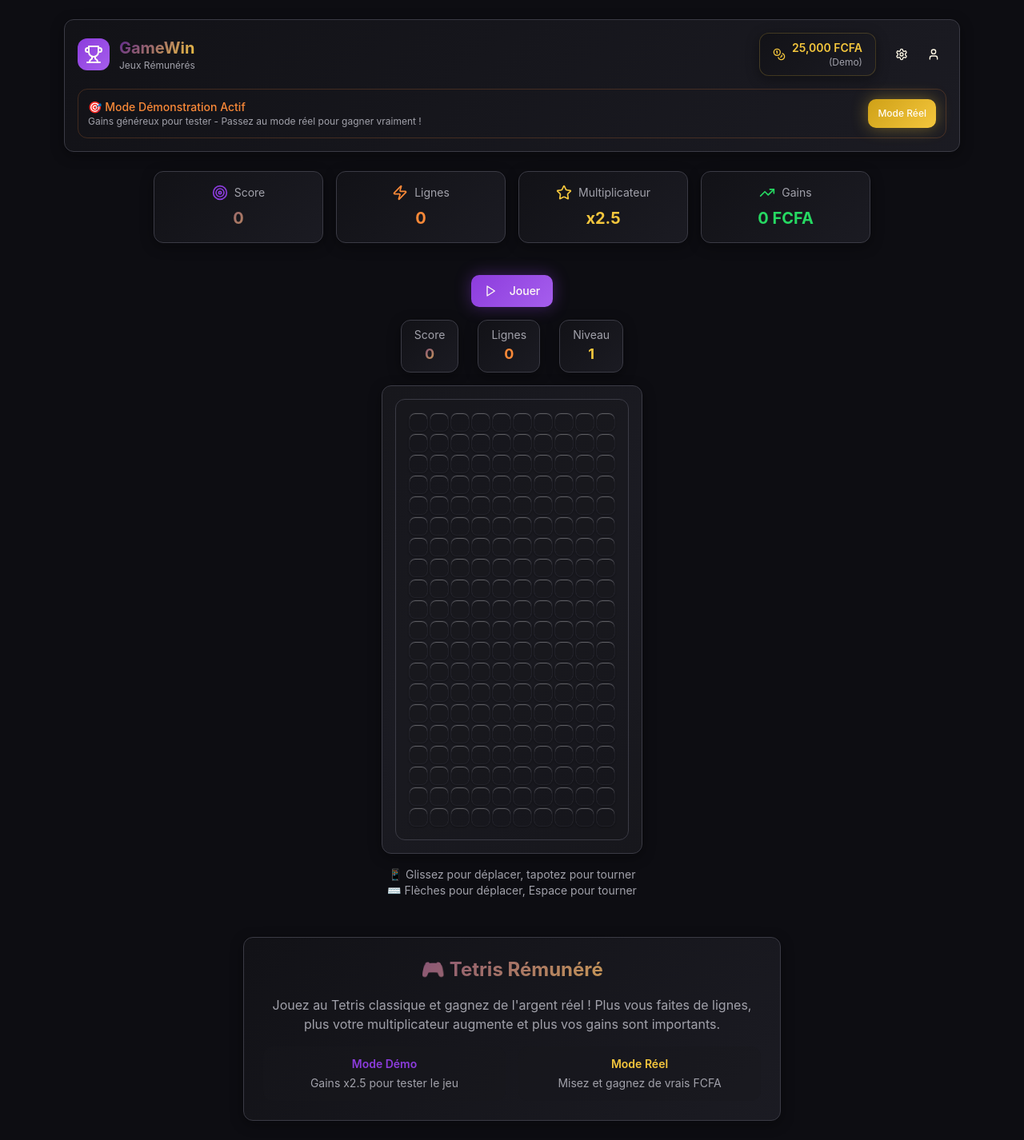
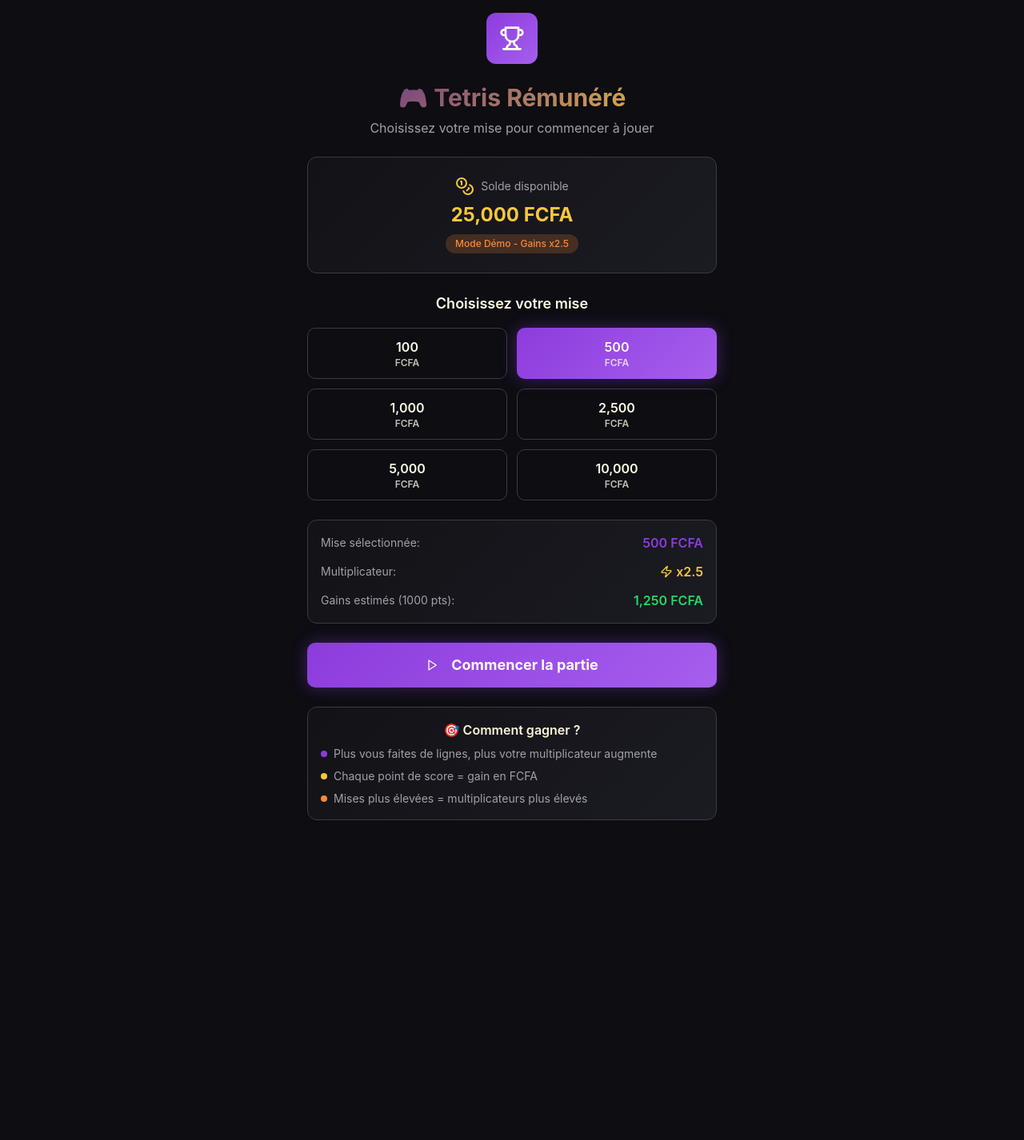
Before and after one commit to I-GLOBAL71/inception-igniter, a React (Vite) app: page / in a window 1280 px wide. Shown: the whole page at 80% size. After the commit the page ends 1042 px from the top, so only its background shows below. Built offline with nearby package versions, Linux system fonts and the light colour scheme.

Commit message:
Refactor game page layout

```diff
--- /dev/null
+++ b/src/components/game/BettingScreen.tsx
@@ -0,0 +1,144 @@
+import React, { useState } from 'react';
+import { Button } from '@/components/ui/button';
+import { Card } from '@/components/ui/card';
+import { Coins, Play, Trophy, Zap } from 'lucide-react';
+
+interface BettingScreenProps {
+  balance: number;
+  demoMode: boolean;
+  onStartGame: (betAmount: number) => void;
+}
+
+const BET_AMOUNTS = [100, 500, 1000, 2500, 5000, 10000];
+
+export default function BettingScreen({ balance, demoMode, onStartGame }: BettingScreenProps) {
+  const [selectedBet, setSelectedBet] = useState(500);
+
+  const handleStartGame = () => {
+    onStartGame(selectedBet);
+  };
+
+  const getMultiplier = (amount: number) => {
+    if (demoMode) return 2.5;
+    return 1.0 + (amount / 10000);
+  };
+
+  const getEstimatedGains = (amount: number) => {
+    const baseGain = 1000; // Score moyen estimé
+    return Math.floor(baseGain * getMultiplier(amount) * (demoMode ? 0.5 : 0.1));
+  };
+
+  return (
+    <div className="min-h-screen flex items-center justify-center bg-background p-4">
+      <div className="w-full max-w-lg space-y-6">
+        {/* Header */}
+        <div className="text-center space-y-2">
+          <div className="flex justify-center">
+            <div className="w-16 h-16 rounded-xl bg-gradient-primary flex items-center justify-center mb-4">
+              <Trophy className="w-8 h-8 text-primary-foreground" />
+            </div>
+          </div>
+          <h1 className="text-3xl font-bold gaming-text-gradient">
+            🎮 Tetris Rémunéré
+          </h1>
+          <p className="text-muted-foreground">
+            Choisissez votre mise pour commencer à jouer
+          </p>
+        </div>
+
+        {/* Balance Display */}
+        <Card className="gaming-card p-6 text-center">
+          <div className="flex items-center justify-center mb-2">
+            <Coins className="w-6 h-6 text-secondary mr-2" />
+            <span className="text-sm text-muted-foreground">Solde disponible</span>
+          </div>
+          <div className="text-2xl font-bold text-secondary">
+            {balance.toLocaleString()} FCFA
+          </div>
+          {demoMode && (
+            <div className="mt-2 px-3 py-1 rounded-full bg-accent/20 text-accent text-xs font-medium inline-block">
+              Mode Démo - Gains x2.5
+            </div>
+          )}
+        </Card>
+
+        {/* Bet Selection */}
+        <div className="space-y-4">
+          <h3 className="text-lg font-semibold text-center">Choisissez votre mise</h3>
+          <div className="grid grid-cols-2 gap-3">
+            {BET_AMOUNTS.map((amount) => (
+              <Button
+                key={amount}
+                variant={selectedBet === amount ? "default" : "outline"}
+                className={`h-16 text-base font-semibold ${
+                  selectedBet === amount
+                    ? 'gaming-button-primary'
+                    : 'border-border hover:border-primary/50'
+                } ${amount > balance ? 'opacity-50 cursor-not-allowed' : ''}`}
+                onClick={() => setSelectedBet(amount)}
+                disabled={amount > balance}
+              >
+                <div className="text-center">
+                  <div>{amount.toLocaleString()}</div>
+                  <div className="text-xs opacity-75">FCFA</div>
+                </div>
+              </Button>
+            ))}
+          </div>
+        </div>
+
+        {/* Selected Bet Info */}
+        <Card className="gaming-card p-4">
+          <div className="space-y-3">
+            <div className="flex justify-between items-center">
+              <span className="text-sm text-muted-foreground">Mise sélectionnée:</span>
+              <span className="font-semibold text-primary">{selectedBet.toLocaleString()} FCFA</span>
+            </div>
+            <div className="flex justify-between items-center">
+              <span className="text-sm text-muted-foreground">Multiplicateur:</span>
+              <span className="font-semibold text-secondary flex items-center">
+                <Zap className="w-4 h-4 mr-1" />
+                x{getMultiplier(selectedBet).toFixed(1)}
+              </span>
+            </div>
+            <div className="flex justify-between items-center">
+              <span className="text-sm text-muted-foreground">Gains estimés (1000 pts):</span>
+              <span className="font-semibold text-success">
+                {getEstimatedGains(selectedBet).toLocaleString()} FCFA
+              </span>
+            </div>
+          </div>
+        </Card>
+
+        {/* Start Game Button */}
+        <Button
+          onClick={handleStartGame}
+          className="w-full h-14 text-lg font-bold gaming-button-primary"
+          disabled={selectedBet > balance}
+        >
+          <Play className="w-5 h-5 mr-2" />
+          Commencer la partie
+        </Button>
+
+        {/* Game Rules */}
+        <Card className="gaming-card p-4">
+          <h4 className="font-semibold mb-2 text-center">🎯 Comment gagner ?</h4>
+          <div className="space-y-2 text-sm text-muted-foreground">
+            <div className="flex items-center">
+              <div className="w-2 h-2 bg-primary rounded-full mr-2"></div>
+              <span>Plus vous faites de lignes, plus votre multiplicateur augmente</span>
+            </div>
+            <div className="flex items-center">
+              <div className="w-2 h-2 bg-secondary rounded-full mr-2"></div>
+              <span>Chaque point de score = gain en FCFA</span>
+            </div>
+            <div className="flex items-center">
+              <div className="w-2 h-2 bg-accent rounded-full mr-2"></div>
+              <span>Mises plus élevées = multiplicateurs plus élevés</span>
+            </div>
+          </div>
+        </Card>
+      </div>
+    </div>
+  );
+}
--- a/src/pages/Index.tsx
+++ b/src/pages/Index.tsx
@@ -1,65 +1,170 @@
 import React, { useState } from 'react';
-import GameHeader from '@/components/game/GameHeader';
-import GameStats from '@/components/game/GameStats';
+import { Button } from '@/components/ui/button';
+import { ArrowLeft, Trophy, Target, Zap, TrendingUp } from 'lucide-react';
+import BettingScreen from '@/components/game/BettingScreen';
 import TetrisBoard from '@/components/tetris/TetrisBoard';
 
+type GameState = 'betting' | 'playing';
+
 const Index = () => {
+  const [gameState, setGameState] = useState<GameState>('betting');
   const [score, setScore] = useState(0);
   const [lines, setLines] = useState(0);
-  const [balance] = useState(25000); // Demo balance
+  const [balance] = useState(25000);
   const [demoMode] = useState(true);
+  const [currentBet, setCurrentBet] = useState(0);
 
-  // Calculate earnings based on score and demo mode
+  // Calculate earnings and multiplier based on bet
+  const multiplier = demoMode ? 2.5 : 1.0 + (currentBet / 10000);
   const earnings = demoMode ? Math.floor(score * 0.5) : Math.floor(score * 0.1);
-  const multiplier = demoMode ? 2.5 : 1.0 + (lines * 0.1);
+
+  const handleStartGame = (betAmount: number) => {
+    setCurrentBet(betAmount);
+    setScore(0);
+    setLines(0);
+    setGameState('playing');
+  };
+
+  const handleBackToBetting = () => {
+    setGameState('betting');
+    setScore(0);
+    setLines(0);
+  };
+
+  if (gameState === 'betting') {
+    return (
+      <BettingScreen
+        balance={balance}
+        demoMode={demoMode}
+        onStartGame={handleStartGame}
+      />
+    );
+  }
 
   return (
-    <div className="min-h-screen bg-background">
-      <div className="container mx-auto px-4 py-6 max-w-6xl">
+    <div className="h-screen bg-background overflow-hidden flex">
+      {/* Left Sidebar - Stats */}
+      <div className="w-80 bg-surface/30 backdrop-blur-sm border-r border-border p-6 flex flex-col">
         {/* Header */}
-        <GameHeader balance={balance} demoMode={demoMode} />
+        <div className="flex items-center justify-between mb-6">
+          <Button
+            onClick={handleBackToBetting}
+            variant="ghost"
+            size="sm"
+            className="p-2"
+          >
+            <ArrowLeft className="w-4 h-4" />
+          </Button>
+          <div className="flex items-center space-x-2">
+            <Trophy className="w-5 h-5 text-primary" />
+            <span className="font-bold gaming-text-gradient">GameWin</span>
+          </div>
+        </div>
+
+        {/* Current Bet */}
+        <div className="gaming-card p-4 mb-6">
+          <div className="text-center">
+            <div className="text-sm text-muted-foreground mb-1">Mise actuelle</div>
+            <div className="text-xl font-bold text-primary">
+              {currentBet.toLocaleString()} FCFA
+            </div>
+            {demoMode && (
+              <div className="text-xs text-accent mt-1">Mode Démo x{multiplier}</div>
+            )}
+          </div>
+        </div>
 
         {/* Game Stats */}
-        <div className="flex justify-center mb-6">
-          <GameStats
-            score={score}
-            lines={lines}
-            multiplier={multiplier}
-            earnings={earnings}
-          />
+        <div className="space-y-4 flex-1">
+          <div className="gaming-card p-4">
+            <div className="flex items-center mb-2">
+              <Target className="w-5 h-5 text-primary mr-2" />
+              <span className="text-sm text-muted-foreground">Score</span>
+            </div>
+            <div className="text-2xl font-bold gaming-text-gradient">
+              {score.toLocaleString()}
+            </div>
+          </div>
+
+          <div className="gaming-card p-4">
+            <div className="flex items-center mb-2">
+              <Zap className="w-5 h-5 text-accent mr-2" />
+              <span className="text-sm text-muted-foreground">Lignes</span>
+            </div>
+            <div className="text-2xl font-bold text-accent">
+              {lines}
+            </div>
+          </div>
+
+          <div className="gaming-card p-4">
+            <div className="flex items-center mb-2">
+              <TrendingUp className="w-5 h-5 text-success mr-2" />
+              <span className="text-sm text-muted-foreground">Gains actuels</span>
+            </div>
+            <div className="text-2xl font-bold text-success">
+              {earnings.toLocaleString()} FCFA
+            </div>
+          </div>
+        </div>
+
+        {/* Balance */}
+        <div className="gaming-card p-4 mt-6">
+          <div className="text-center">
+            <div className="text-sm text-muted-foreground mb-1">Solde</div>
+            <div className="text-lg font-bold text-secondary">
+              {balance.toLocaleString()} FCFA
+            </div>
+          </div>
+        </div>
       </div>
 
       {/* Main Game Area */}
-        <div className="flex justify-center">
-          <div className="w-full max-w-md">
+      <div className="flex-1 flex items-center justify-center">
         <TetrisBoard
           onScoreChange={setScore}
           onLinesChange={setLines}
         />
       </div>
+
+      {/* Right Panel - Next Piece & Instructions */}
+      <div className="w-80 bg-surface/30 backdrop-blur-sm border-l border-border p-6">
+        <div className="space-y-6">
+          {/* Instructions */}
+          <div className="gaming-card p-4">
+            <h3 className="font-semibold mb-3 text-center">🎮 Contrôles</h3>
+            <div className="space-y-2 text-sm text-muted-foreground">
+              <div className="flex items-center">
+                <div className="w-6 h-6 bg-primary/20 rounded mr-2 flex items-center justify-center text-xs">📱</div>
+                <span>Glisser pour déplacer</span>
+              </div>
+              <div className="flex items-center">
+                <div className="w-6 h-6 bg-secondary/20 rounded mr-2 flex items-center justify-center text-xs">👆</div>
+                <span>Tapoter pour tourner</span>
+              </div>
+              <div className="flex items-center">
+                <div className="w-6 h-6 bg-accent/20 rounded mr-2 flex items-center justify-center text-xs">⌨️</div>
+                <span>Flèches + Espace</span>
+              </div>
+            </div>
           </div>
 
-        {/* Game Info */}
-        <div className="mt-8 text-center">
-          <div className="gaming-card p-6 max-w-2xl mx-auto">
-            <h2 className="text-2xl font-bold gaming-text-gradient mb-4">
-              🎮 Tetris Rémunéré
-            </h2>
-            <p className="text-muted-foreground mb-4">
-              Jouez au Tetris classique et gagnez de l'argent réel ! Plus vous faites de lignes,
-              plus votre multiplicateur augmente et plus vos gains sont importants.
-            </p>
-            <div className="grid grid-cols-1 md:grid-cols-2 gap-4 text-sm">
-              <div className="p-3 bg-surface/40 rounded-lg">
-                <div className="font-semibold text-primary mb-1">Mode Démo</div>
-                <div className="text-muted-foreground">
-                  Gains x2.5 pour tester le jeu
+          {/* Game Rules */}
+          <div className="gaming-card p-4">
+            <h3 className="font-semibold mb-3 text-center">💰 Gains</h3>
+            <div className="space-y-2 text-sm text-muted-foreground">
+              <div className="flex justify-between">
+                <span>1 Point =</span>
+                <span className="text-success font-medium">
+                  {demoMode ? '0.5' : '0.1'} FCFA
+                </span>
               </div>
+              <div className="flex justify-between">
+                <span>Multiplicateur:</span>
+                <span className="text-secondary font-medium">x{multiplier.toFixed(1)}</span>
               </div>
-              <div className="p-3 bg-surface/40 rounded-lg">
-                <div className="font-semibold text-secondary mb-1">Mode Réel</div>
-                <div className="text-muted-foreground">
-                  Misez et gagnez de vrais FCFA
+              <div className="pt-2 border-t border-border">
+                <div className="text-center text-xs">
+                  Plus de lignes = Plus de gains !
                 </div>
               </div>
             </div>
```
Lines whose indentation alone changed are shown as unchanged.
